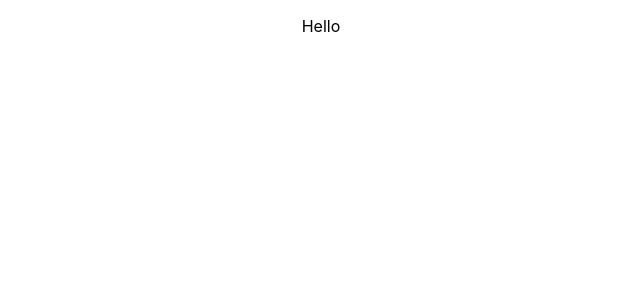
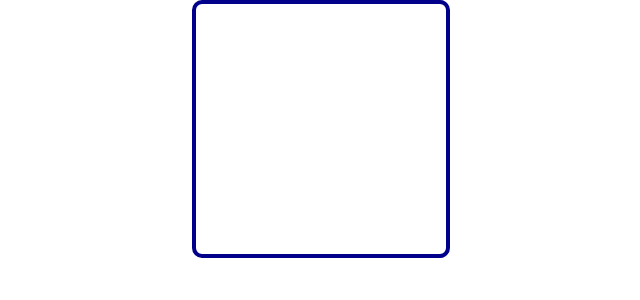
Before and after one commit to SchoolOfCode/noughts-and-crosses-plan-room-ten, a React (Create React App) app: page / in a window 1280 px wide. Shown: the top 300 px of the page, without its empty margins (319-959 px from the left). Built offline with nearby package versions, Linux system fonts and the light colour scheme.

Commit message:
Add components

```diff
--- a/src/components/App/App.js
+++ b/src/components/App/App.js
@@ -1,9 +1,19 @@
 import "./App.css";
+import Board from "../Board"
+import {useState} from 'react'
+
+
 
 function App() {
+
+  const [board, setBoard] = useState(
+    [null, null, null,
+    null, null, null,
+    null, null, null])
+
   return (
     <div className="App">
-      <p>Hello</p>
+    <Board board={board}/>
     </div>
   );
 }
--- /dev/null
+++ b/src/components/Board/index.js
@@ -0,0 +1,24 @@
+import Square from '../Square'
+
+function Board({board}){
+
+    const style = {
+        border: "4px solid darkblue",
+        borderRadius: "10px",
+        width: "250px",
+        height: "250px",
+        margin: "0 auto",
+        display: "grid",
+        gridTemplate: "repeat(3, 1fr) / repeat(3, 1fr)"
+    }
+
+    return (<div style={style}>
+
+       {board.map((square, index)=>{
+           return <Square key={index} value={square} />
+       })}
+
+    </div>)
+}
+
+export default Board
--- /dev/null
+++ b/src/components/Square/index.js
@@ -0,0 +1,7 @@
+function Square({value}){
+    return <div>
+        <p>{value}</p>
+    </div>
+}
+
+export default Square
```
Also changed, not shown: src/index.css (line endings or trailing spaces).
